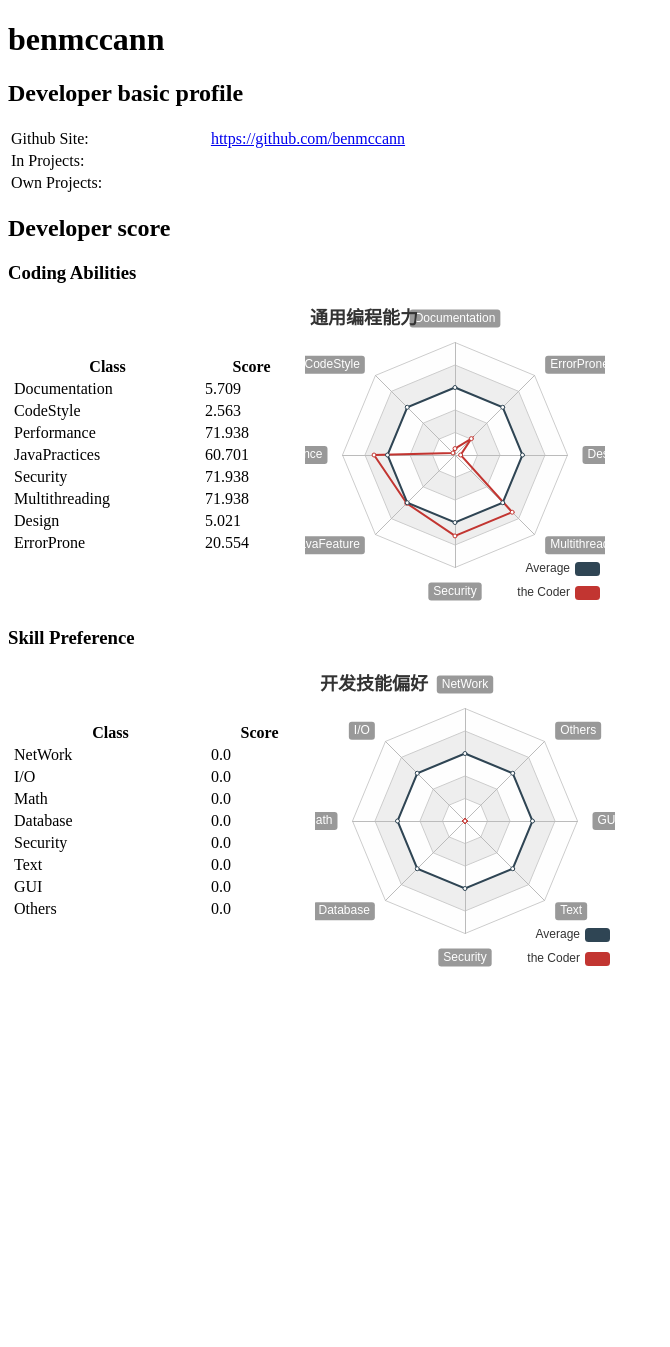
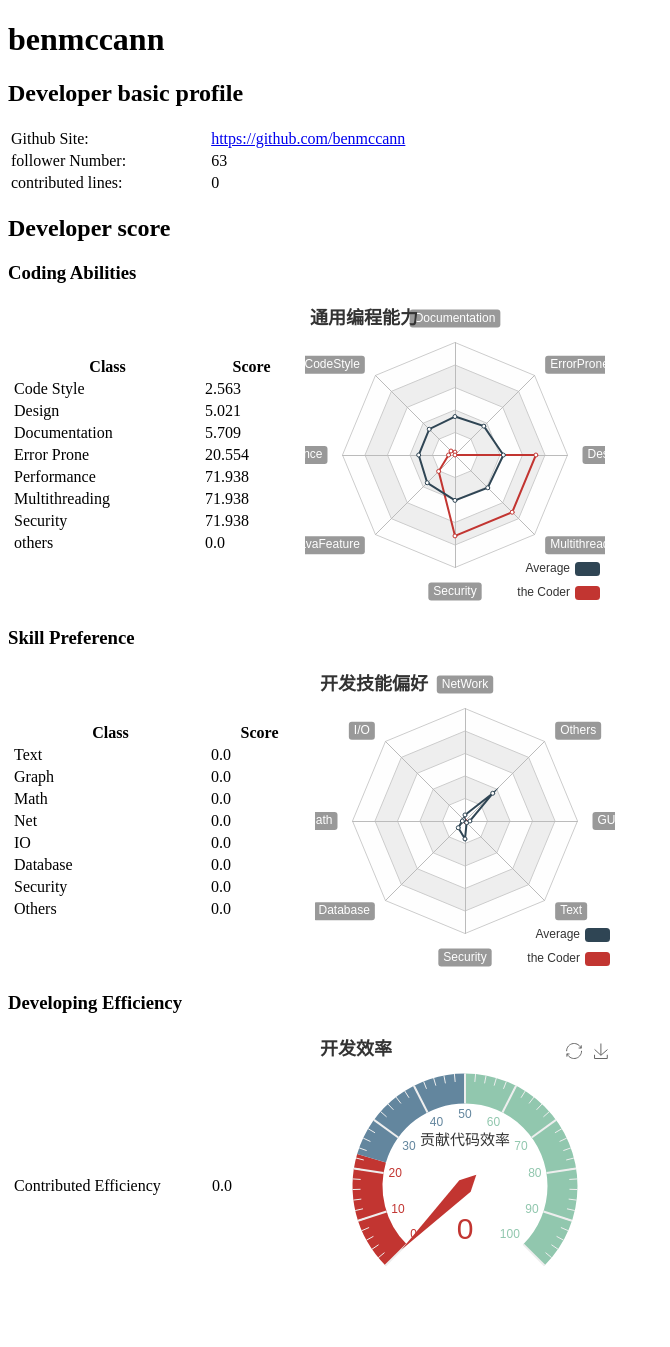
Before and after one commit to anttrush/mysite, a Django app: page /devprofs/developer/49049/ in a window 1280 px wide. Shown: the whole page, without its empty margins (0-670 px from the left). Before the commit the page ends 967 px from the top, so only its background shows below. Run offline with Django 3.2, Linux system fonts and the light colour scheme; data comes from the database, SQL or seed files in the repository.

Commit message:
maybe the last edition. add gauge echart to show efficiency. change index. change developer base info. ignore coder-proj relationship, in database and in website show.

```diff
--- a/devprofs/models.py
+++ b/devprofs/models.py
@@ -5,32 +5,32 @@
     dev_id = models.IntegerField()
     dev_name = models.CharField(max_length=100)
 
+    dev_score_CodeStyle = models.FloatField(default=0)
+    dev_score_Design = models.FloatField(default=0)
     dev_score_Documentation = models.FloatField(default=0)
-    dev_score_CodeStyle = models.FloatField(default=0)
+    dev_score_ErrorProne = models.FloatField(default=0)
     dev_score_Performance = models.FloatField(default=0)
-    dev_score_BestPractices = models.FloatField(default=0)
+    dev_score_Multithreading = models.FloatField(default=0)
     dev_score_Security = models.FloatField(default=0)
-    dev_score_Multithreading = models.FloatField(default=0)
-    dev_score_Design = models.FloatField(default=0)
-    dev_score_ErrorProne = models.FloatField(default=0)
+    dev_score_Others = models.FloatField(default=0)
 
     # multith, net, database, IO, text, GUI, math, other
-    dev_score_API1 = models.FloatField(default=0)
-    dev_score_API2 = models.FloatField(default=0)
-    dev_score_API3 = models.FloatField(default=0)
-    dev_score_API4 = models.FloatField(default=0)
-    dev_score_API5 = models.FloatField(default=0)
-    dev_score_API6 = models.FloatField(default=0)
-    dev_score_API7 = models.FloatField(default=0)
-    dev_score_API8 = models.FloatField(default=0)
-    dev_score_API9 = models.FloatField(default=0)
-    dev_score_API10 = models.FloatField(default=0)
+    dev_score_text = models.FloatField(default=0)
+    dev_score_graph = models.FloatField(default=0)
+    dev_score_math = models.FloatField(default=0)
+    dev_score_net = models.FloatField(default=0)
+    dev_score_IO = models.FloatField(default=0)
+    dev_score_database = models.FloatField(default=0)
+    dev_score_secure = models.FloatField(default=0)
+    dev_score_other = models.FloatField(default=0)
 
-    dev_score_SolveIssue = models.IntegerField(default=0)
     dev_score_Efficient = models.FloatField(default=0)
+
+    dev_score_cLOC = models.IntegerField(default=0)
+    dev_follower_Number = models.IntegerField(default=0)
+
+
     # dev_score_All = models.FloatField(default=0)
-
-    dev_follower_Number = models.IntegerField(default=0)
     # dev_project = models.CharField(max_length=100, default="None")
 
     def __str__(self):
--- a/devprofs/templates/devprofs/developer.html
+++ b/devprofs/templates/devprofs/developer.html
@@ -18,6 +18,7 @@
                 <td width="200px">Github Site:</td>
                 <td width="400px"><a href="{{ dict_for_html.Githubsite.url }}">{{ dict_for_html.Githubsite.text }}</a></td>
             </tr>
+            <!--
             <tr>
                 <td>In Projects:</td>
                 <td>
@@ -33,6 +34,15 @@
                     <a href="{{ proj.url }}">{{ proj.text }}</a>
                     {% endfor %}
                 </td>
+            </tr>
+            -->
+            <tr>
+                <td>follower Number:</td>
+                <td>{{ dict_for_html.followerNum }}</td>
+            </tr>
+            <tr>
+                <td>contributed lines:</td>
+                <td>{{ dict_for_html.cLOC }}</td>
             </tr>
         </table>
     </div>
@@ -89,6 +99,25 @@
                 </tr>
 
 
+            </table>
+        </div>
+
+        <div class="Developing Efficiency">
+            <h3>Developing Efficiency</h3>
+            <table class="Developing Efficiency">
+                <tr>
+                    <td width="300px">
+                        <table class="Developing-Efficiency">
+                            <tr>
+                                <td width="200px">Contributed Efficiency</td>
+                                <td width="100px">{{ dict_for_html.effe }}</td>
+                            </tr>
+                        </table>
+                    </td>
+                    <td width="300px">
+                        <div class="Developing-Efficiency" id="Developing-Efficiency" style="width:300px; height:300px"></div>
+                    </td>
+                </tr>
             </table>
         </div>
     </div>
@@ -180,7 +209,7 @@
                { name: 'Security', max: 100},
                { name: 'Text', max: 100},
                { name: 'GUI', max:100},
-               { name: 'Others', max:300},
+               { name: 'Others', max:100},
             ]
         },
         series: [{
@@ -200,7 +229,44 @@
         }]
     };
     // 为echarts对象加载数据
-    myChart_API.setOption(option_API);;
+    myChart_API.setOption(option_API);
+
+    // 基于准备好的dom，初始化echarts实例
+    var myChart_effe = echarts.init(document.getElementById('Developing-Efficiency'));
+    // 指定图表的配置项和数据
+    var option_effe = {
+        title: {
+            text: '开发效率'
+        },
+         tooltip : {
+            formatter: "{a} <br/>{b} : {c}%"
+        },
+        toolbox: {
+            show : true,
+            feature : {
+                mark : {show: true},
+                restore : {show: true},
+                saveAsImage : {show: true}
+            }
+        },
+        series : [
+            {
+                name:'开发效率',
+                type:'gauge',
+                detail : {formatter:'{value}'},
+                axisLine: {            // 坐标轴线
+                     lineStyle: {       // 属性lineStyle控制线条样式
+                     color: [[0.228, '#c23531'], [0.5, '#63869e'], [1, '#91c7ae']]
+                     }
+                },
+                data:[
+                    {value: {{ dict_for_html.effe }}, name: '贡献代码效率'}
+                ]
+            }
+        ]
+    };
+    // 为echarts对象加载数据
+    myChart_effe.setOption(option_effe);
 </script>
 </body>
 </html>
--- a/devprofs/views.py
+++ b/devprofs/views.py
@@ -6,7 +6,7 @@
 # Create your views here.
 
 def index(request):
-    dev_list = Developer.objects.order_by('dev_id')
+    dev_list = Developer.objects.order_by('dev_follower_Number').reverse()
     proj_list = Project.objects.order_by('proj_stars')
     for proj in proj_list:
         dev = get_object_or_404(Developer, dev_id=proj.proj_owner)
@@ -15,7 +15,7 @@
         try:
             dev.ownproj = get_object_or_404(Project, proj_owner=dev.dev_id)
         except:
-            dev.ownproj = -1
+            dev.ownproj = None
     context = {'dev_list': dev_list, 'proj_list':proj_list}
     return render(request, 'devprofs/index.html', context)
 
@@ -25,37 +25,37 @@
     ownprojs = Project.objects.filter(proj_owner=dev_id)
 
     ca_Classlist = [
-        'Documentation', 'CodeStyle', 'Performance', 'JavaPractices', 'Security', 'Multithreading', 'Design', 'ErrorProne'
+        'Code Style','Design', 'Documentation','Error Prone', 'Performance', 'Multithreading', 'Security', 'others',
     ]
     ca_Scorelist = [
-        dev.dev_score_Documentation,
-        dev.dev_score_CodeStyle,
-        dev.dev_score_Performance,
-        dev.dev_score_BestPractices,
-        dev.dev_score_Security,
-        dev.dev_score_Multithreading,
-        dev.dev_score_Design,
-        dev.dev_score_ErrorProne
+        round(dev.dev_score_CodeStyle,3),
+        round(dev.dev_score_Design,3),
+        round(dev.dev_score_Documentation,3),
+        round(dev.dev_score_ErrorProne,3),
+        round(dev.dev_score_Performance,3),
+        round(dev.dev_score_Multithreading,3),
+        round(dev.dev_score_Security,3),
+        round(dev.dev_score_Others,3)
     ]
-    ca_Averagelist = [60,60,60,60,60,60,60,60] # need data
+    ca_Averagelist = [34.185,32.400,32.273,34.899,40.323,41.222,43.017,36.267] # need data
     ca_indicator = '['
     for caclass in ca_Classlist:
         ca_indicator += "{name: '"+caclass+"', max: 100},"
     ca_indicator += ']'
     sp_Classlist = [
-        'NetWork', 'I/O', 'Math', 'Database','Security',  'Text', 'GUI', 'Others'
+        'Text', 'Graph', 'Math', 'Net', 'IO', 'Database', 'Security', 'Others'
     ]
     sp_Scorelist = [
-        dev.dev_score_API1,
-        dev.dev_score_API2,
-        dev.dev_score_API3,
-        dev.dev_score_API4,
-        dev.dev_score_API5,
-        dev.dev_score_API6,
-        dev.dev_score_API7,
-        dev.dev_score_API8 + dev.dev_score_API9 + dev.dev_score_API10
+        round(dev.dev_score_text,3),
+        round(dev.dev_score_graph,3),
+        round(dev.dev_score_math,3),
+        round(dev.dev_score_net,3),
+        round(dev.dev_score_IO,3),
+        round(dev.dev_score_database,3),
+        round(dev.dev_score_secure,3),
+        round(dev.dev_score_other,3)
     ]
-    sp_Averagelist = [60, 60, 60, 60, 60, 60, 60, 180]
+    sp_Averagelist = [5.393, 1.575, 2.355, 8.459, 15.929, 2.072, 4.397, 34.861]
     sp_indicator = [{'name': spclass, 'max': 100} for spclass in sp_Classlist] # need data
     inProjList = [{'text':proj.proj_name, 'url':'/devprofs/project/' + str(proj.proj_id)} for proj in inprojs]
     ownProjList = [{'text':proj.proj_name, 'url':'/devprofs/project/' + str(proj.proj_id)} for proj in ownprojs]
@@ -69,7 +69,11 @@
         'ActiveIn':inProjList, # [ {'text':'', 'url':''} ]
         'Own':ownProjList, # [ {'text':'', 'url':''} ]
         'CodingAbilities':{'calist':calist, 'ca_Scorelist':ca_Scorelist, 'caAverage':ca_Averagelist},
-        'SkillPreference':{'splist':splist, 'sp_Scorelist':sp_Scorelist, 'spAverage':sp_Averagelist}}
+        'SkillPreference':{'splist':splist, 'sp_Scorelist':sp_Scorelist, 'spAverage':sp_Averagelist},
+        'effe': round(dev.dev_score_Efficient,2),
+        'cLOC': dev.dev_score_cLOC,
+        'followerNum': dev.dev_follower_Number
+    }
 
     return render(request, 'devprofs/developer.html', {'dict_for_html':dict_for_html})
 
```
Also changed, not shown: devprofs/templates/devprofs/index.html (+8 -12 lines).
